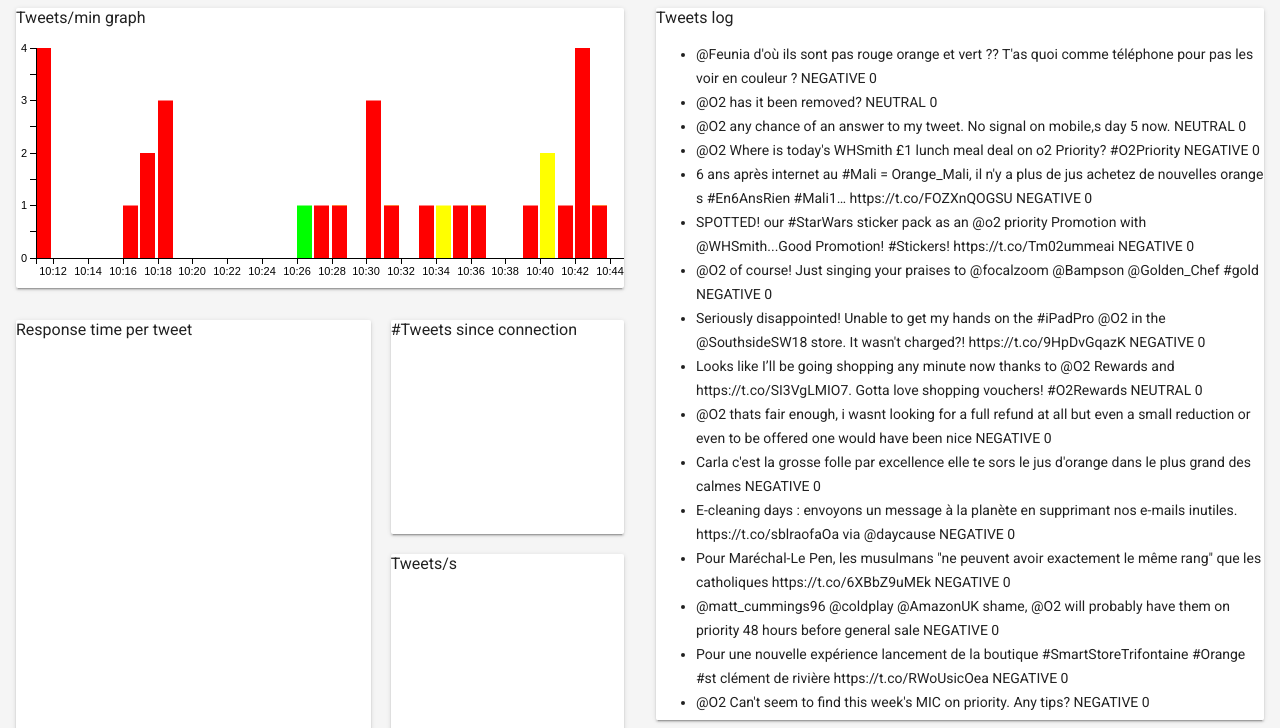
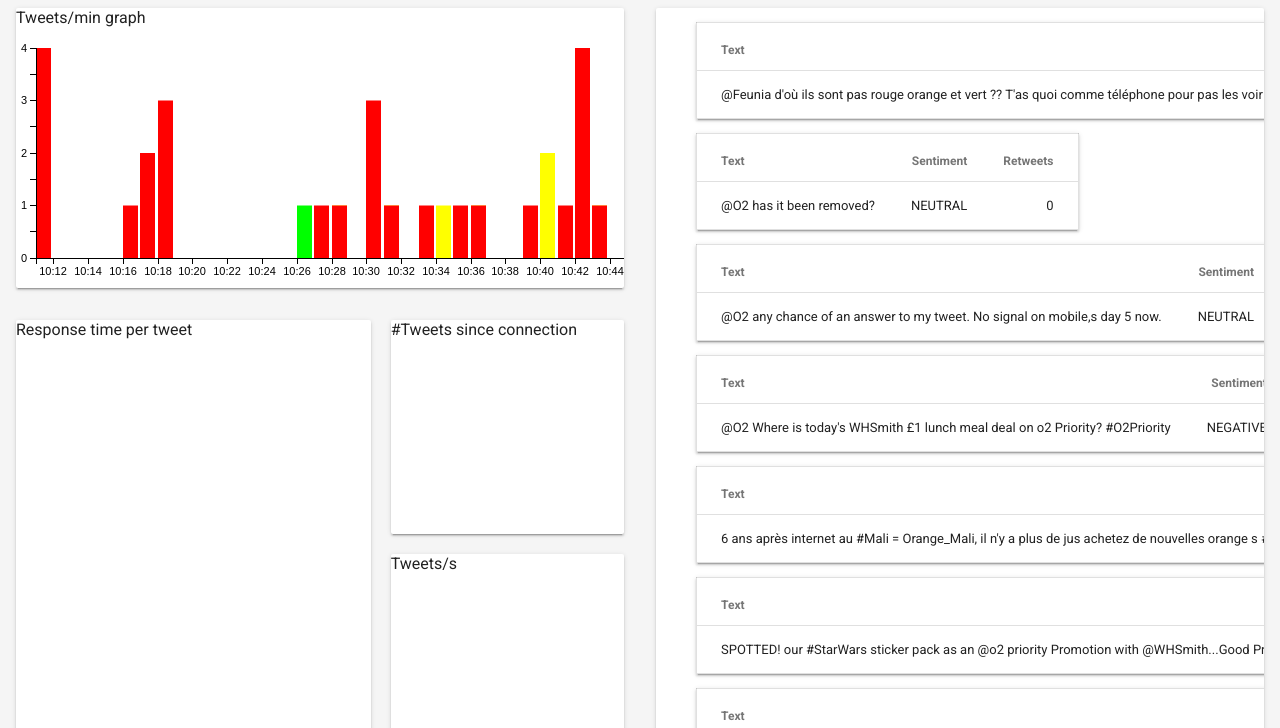
Before and after one commit to t3g7/web, a website: page public/index.html in a window 1280 px wide. Shown: the part 72-800 px from the top of the page. Drawn offline with Linux system fonts and the light colour scheme.

Commit message:
reworking tweets logs

```diff
--- a/public/charts.js
+++ b/public/charts.js
@@ -211,12 +211,19 @@
           return d.body + " " + d.sentiment  + " " + d.retweets;
       });
 
-  x.domain(freq_data.map(function (d) {
+  d3.select('.tweets-body').selectAll('th')
+      .data(tweet_texts).enter()
+      .append('ul')
+      .html(function(d) {
+          return "<table class=\"mdl-data-table mdl-js-data-table mdl-data-table--selectable mdl-shadow--2dp\"><thead><tr><th class=\"mdl-data-table__cell--non-numeric\">Text</th><th>Sentiment</th><th>Retweets</th></tr></thead><tbody><tr><td class=\"mdl-data-table__cell--non-numeric\">" + d.body + "</td><td>" + d.sentiment + "</td><td>" + d.retweets + "</td></tr></tbody></table>";
+      });
+
+  /* x.domain(freq_data.map(function (d) {
       return d.date;
   }));
   y.domain([0, d3.max(freq_data, function (d) {
       return d.frequency;
-  })]);
+  })]); */
 
   function type(d) {
       d.frequency = +d.frequency;
--- a/public/index.html
+++ b/public/index.html
@@ -115,9 +115,9 @@
             </div>
           </div>
 
-          <div class="tweets-log mdl-card mdl-shadow--2dp mdl-cell mdl-cell--6-col">
-            Tweets log
-          </div>
+          <div class="mdl-card mdl-shadow--2dp mdl-cell mdl-cell--6-col">
+            <div class="tweets-body">
+            </div>
         </div>
 
       </main>
```
